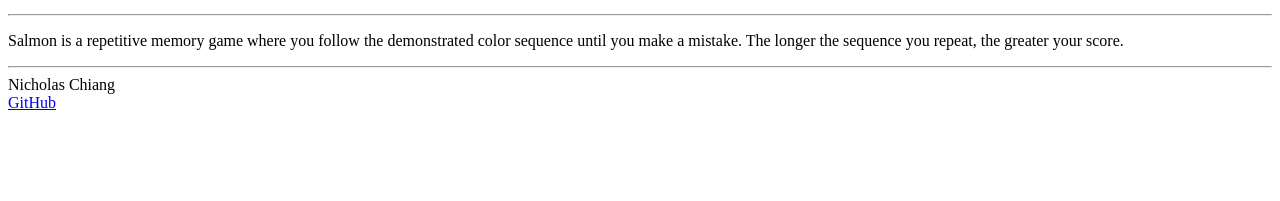
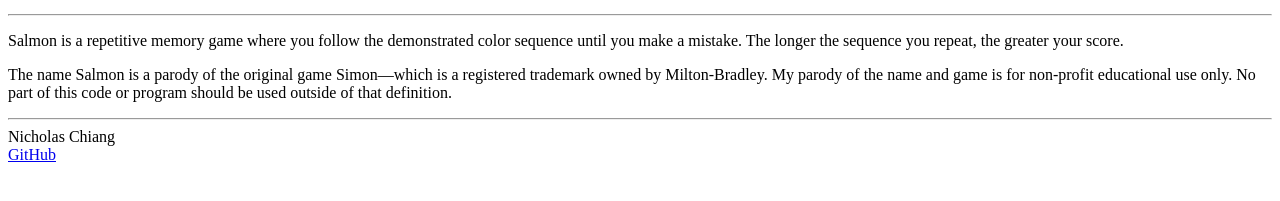
Before and after one commit to nicholaschiang/salmon, a plain HTML site: page home.html in a window 1280 px wide. Shown: the part 161-362 px from the top of the page. Drawn offline with Linux system fonts and the light colour scheme.

Commit message:
feat(home.html): add required legal disclaimer

```diff
--- a/home.html
+++ b/home.html
@@ -26,6 +26,12 @@
         color sequence until you make a mistake. The longer the sequence you
         repeat, the greater your score.
       </p>
+      <p>
+        The name Salmon is a parody of the original game Simon—which is a
+        registered trademark owned by Milton-Bradley. My parody of the name and
+        game is for non-profit educational use only. No part of this code or
+        program should be used outside of that definition.
+      </p>
     </main>
 
     <footer>
```
